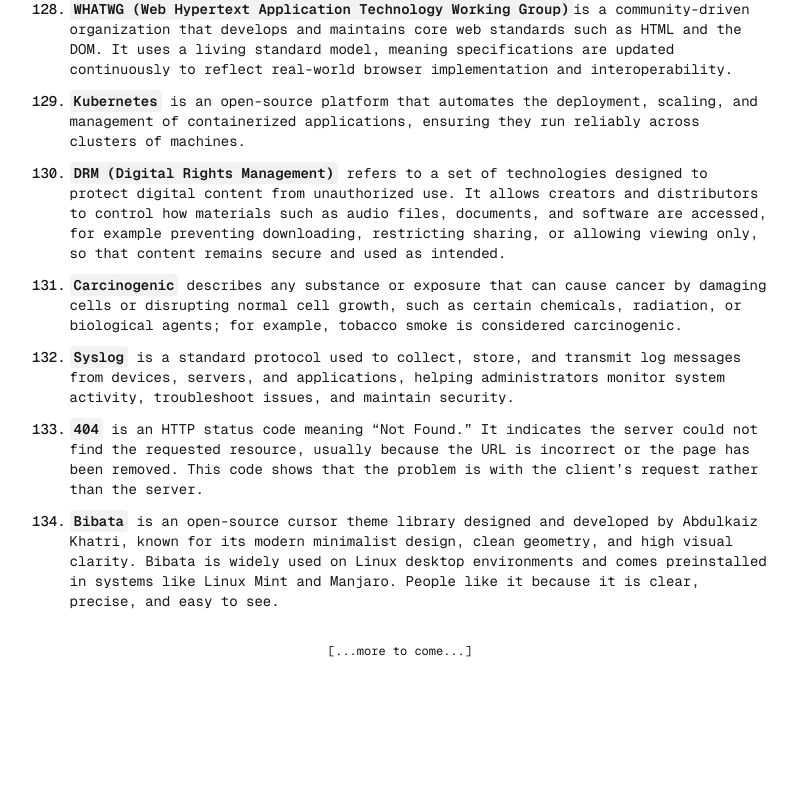
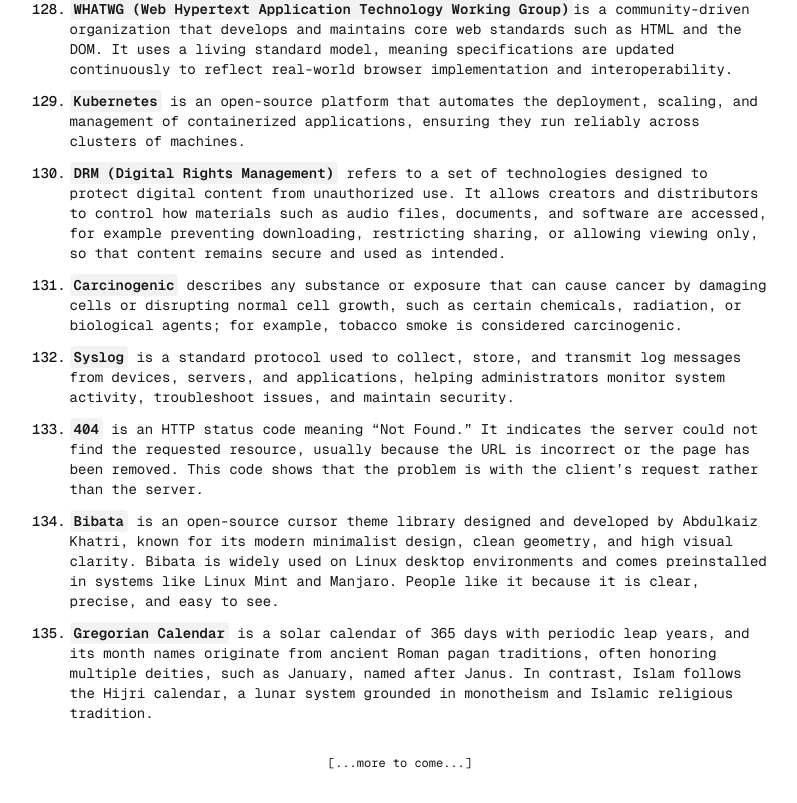
Before and after one commit to BrahimBoussada/mind-log, a Next.js app: page / in a window 1280 px wide. Shown: the part 8388-9191 px from the top of the page, without its empty margins (240-1037 px from the left). Before the commit the page ends 9079 px from the top, so only its background shows below. Built offline with nearby package versions, Linux system fonts and the light colour scheme.

Commit message:
log:01-01-2026

```diff
--- a/src/app/page.tsx
+++ b/src/app/page.tsx
@@ -1294,6 +1294,18 @@ export default function Home() {
           </Text>
         </Note>
 
+        <Note>
+          <N>135.</N>
+          <Text>
+            <Key>Gregorian Calendar</Key> is a solar calendar of 365 days with
+            periodic leap years, and its month names originate from ancient
+            Roman pagan traditions, often honoring multiple deities, such as
+            January, named after Janus. In contrast, Islam follows the Hijri
+            calendar, a lunar system grounded in monotheism and Islamic
+            religious tradition.
+          </Text>
+        </Note>
+
         {/* --- end --- */}
       </NoteWrapper>
 
```
